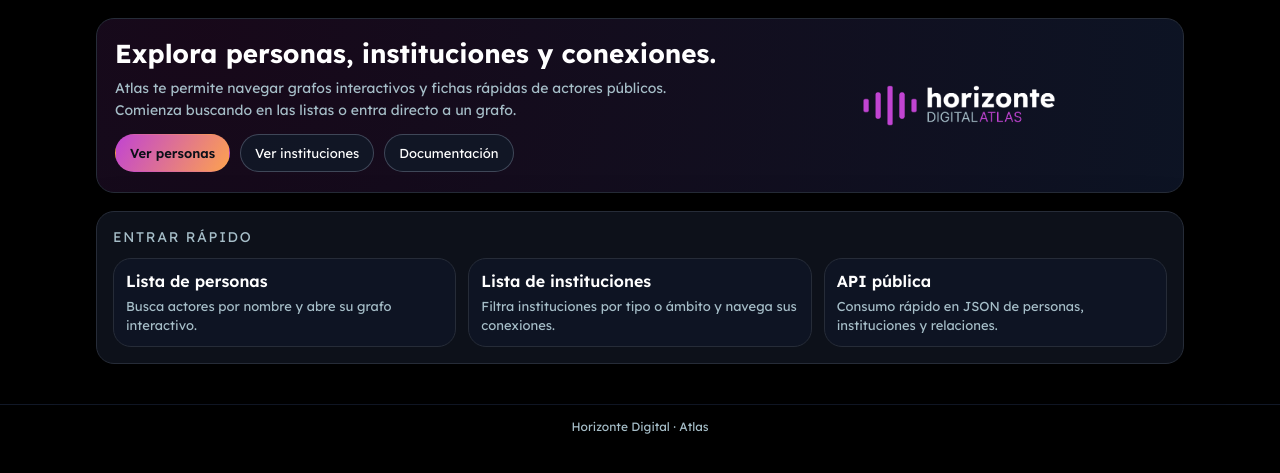
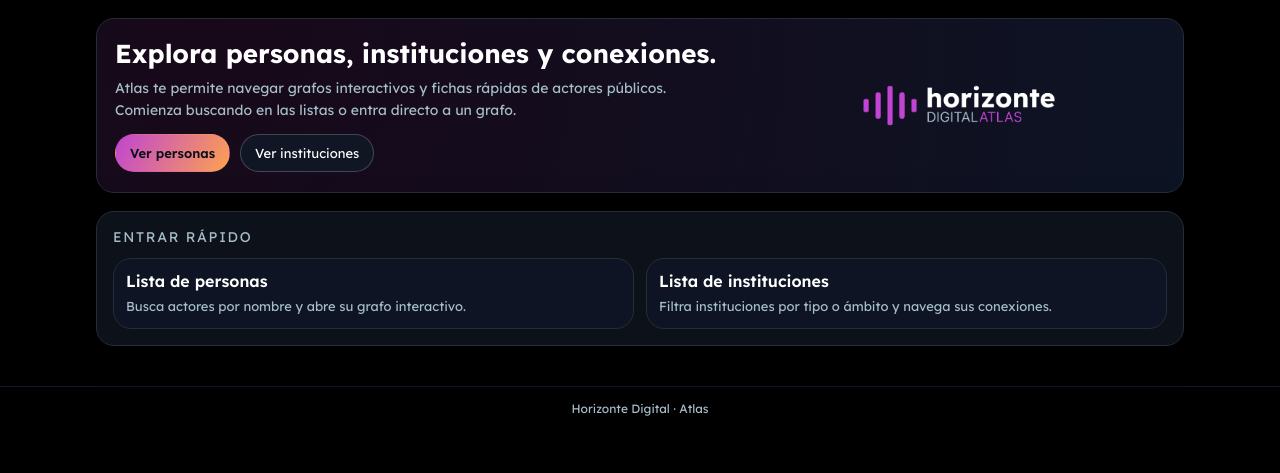
Before and after one commit to gamolo79/atlas-horizonte, a Django app: page /apps/atlas/ in a window 1280 px wide. Shown: the part 68-541 px from the top of the page. Run offline with Django 5.2, Linux system fonts and the light colour scheme.

Commit message:
Hide documentation link and public API card on home

```diff
--- a/redpolitica/templates/redpolitica/atlas_home.html
+++ b/redpolitica/templates/redpolitica/atlas_home.html
@@ -152,7 +152,6 @@
             <div class="hero-actions">
               <a class="btn btn-primary" href="{% url 'atlas-personas-list' %}">Ver personas</a>
               <a class="btn" href="{% url 'atlas-instituciones-list' %}">Ver instituciones</a>
-              <a class="btn" href="https://horizonte.mx" target="_blank" rel="noreferrer">Documentación</a>
             </div>
           </div>
           <div>
@@ -171,10 +170,6 @@
               <div class="card-title">Lista de instituciones</div>
               <div class="card-desc">Filtra instituciones por tipo o ámbito y navega sus conexiones.</div>
             </a>
-            <a class="card-link" href="/api/personas/">
-              <div class="card-title">API pública</div>
-              <div class="card-desc">Consumo rápido en JSON de personas, instituciones y relaciones.</div>
-            </a>
           </div>
         </section>
       </div>
```
